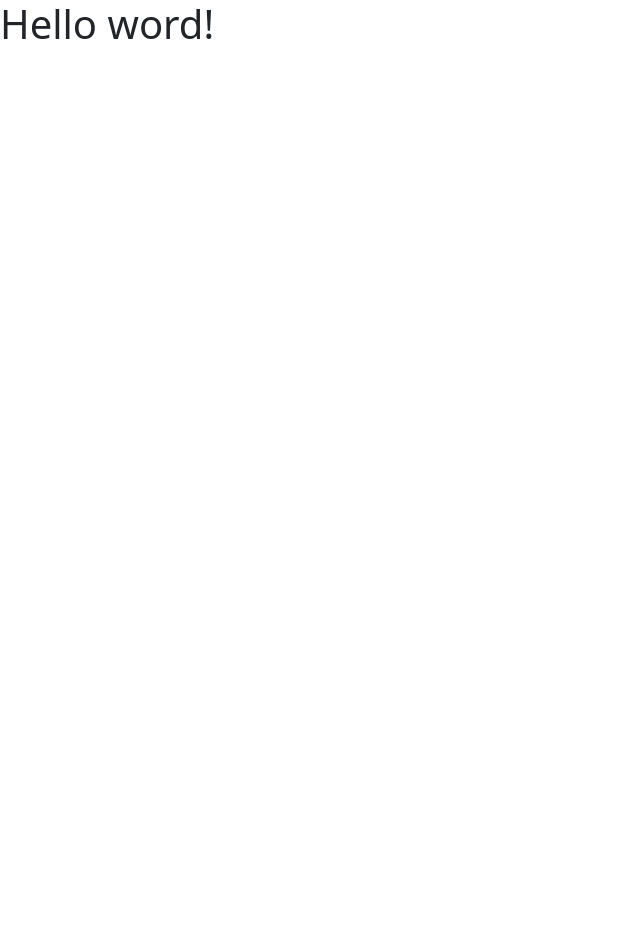
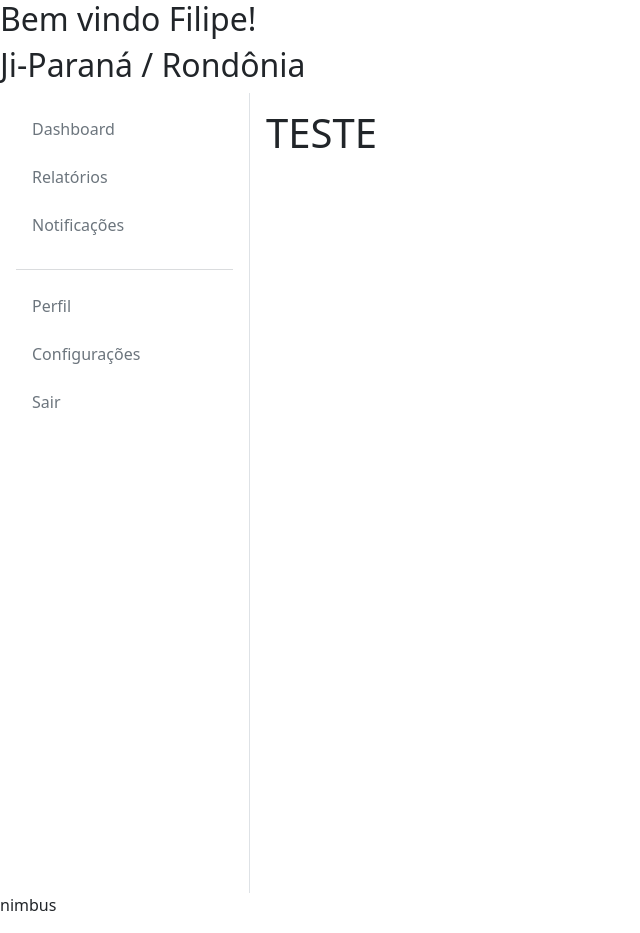
Before and after one commit to nnathalia/SIMC, a Django app: page / in a window 1280 px wide. Before the commit the part shown is almost empty. Shown: the whole page, without its empty margins (0-640 px from the left). Before the commit the page ends 39 px from the top, so only its background shows below. Run offline with Django 5.2, Linux system fonts and the light colour scheme; some libraries are stand-ins or nearby versions.

Commit message:
update templates

```diff
--- a/NimbusWeb/templates/index.html
+++ b/NimbusWeb/templates/index.html
@@ -1,16 +1,5 @@
-<html lang="pt-br">
-<head>
-    <meta charset="UTF-8">
-    <meta name="viewport" content="width=device-width, initial-scale=1.0">
-    {% load bootstrap5 %}
-    {% bootstrap_css %}
-    {% bootstrap_javascript %}
-    <title>Home</title>
-</head>
-<body>
-
-    <h1>Hello word!</h1>
-
-
-</body>
-</html>
+{% extends 'layout/layout.html' %}
+{% block title %}INDEX{% endblock %}
+{% block content %}
+  <h1>TESTE</h1>
+{% endblock %}
--- /dev/null
+++ b/NimbusWeb/templates/layout/barra-lateral.html
@@ -0,0 +1,23 @@
+<aside class="bg-white text-secondary vh-100 p-3 border-end" style="width: 250px;">
+    <ul class="nav flex-column">
+        <li class="nav-item mb-2">
+            <a class="nav-link text-secondary" href="#">Dashboard</a>
+        </li>
+        <li class="nav-item mb-2">
+            <a class="nav-link text-secondary" href="#">Relatórios</a>
+        </li>
+        <li class="nav-item mb-2">
+            <a class="nav-link text-secondary" href="#">Notificações</a>
+        </li>
+        <hr>
+        <li class="nav-item mb-2">
+            <a class="nav-link text-secondary" href="#">Perfil</a>
+        </li>
+        <li class="nav-item mb-2">
+            <a class="nav-link text-secondary" href="#">Configurações</a>
+        </li>
+        <li class="nav-item">
+            <a class="nav-link text-secondary" href="#">Sair</a>
+        </li>
+    </ul>
+</aside>
--- /dev/null
+++ b/NimbusWeb/templates/layout/layout.html
@@ -0,0 +1,29 @@
+<html lang="pt-br">
+  <head>
+    <meta charset="UTF-8" />
+    <meta name="viewport" content="width=device-width, initial-scale=1.0" />
+    {% load bootstrap5 %}
+    {% bootstrap_css %}
+    {% bootstrap_javascript %}
+    <title>{% block title %}{% endblock %}</title>
+ </head>
+  <header>
+    <h2>Bem vindo Filipe!</h2>
+    <h2>Ji-Paraná / Rondônia</h2>
+  </header>
+  <body>
+    <div class="d-flex">
+    {% block barra_lateral %}
+      {% include 'layout/barra-lateral.html' %}
+    {% endblock %}
+    <main class="flex-fill p-3">
+      {% block content %}
+
+      {% endblock %}
+    </main>
+</div>
+  </body>
+  <footer>
+    <p>nimbus</p>
+  </footer>
+</html>
```
Also changed, not shown: NimbusWeb/db.sqlite3 (deleted), 1 other file.
